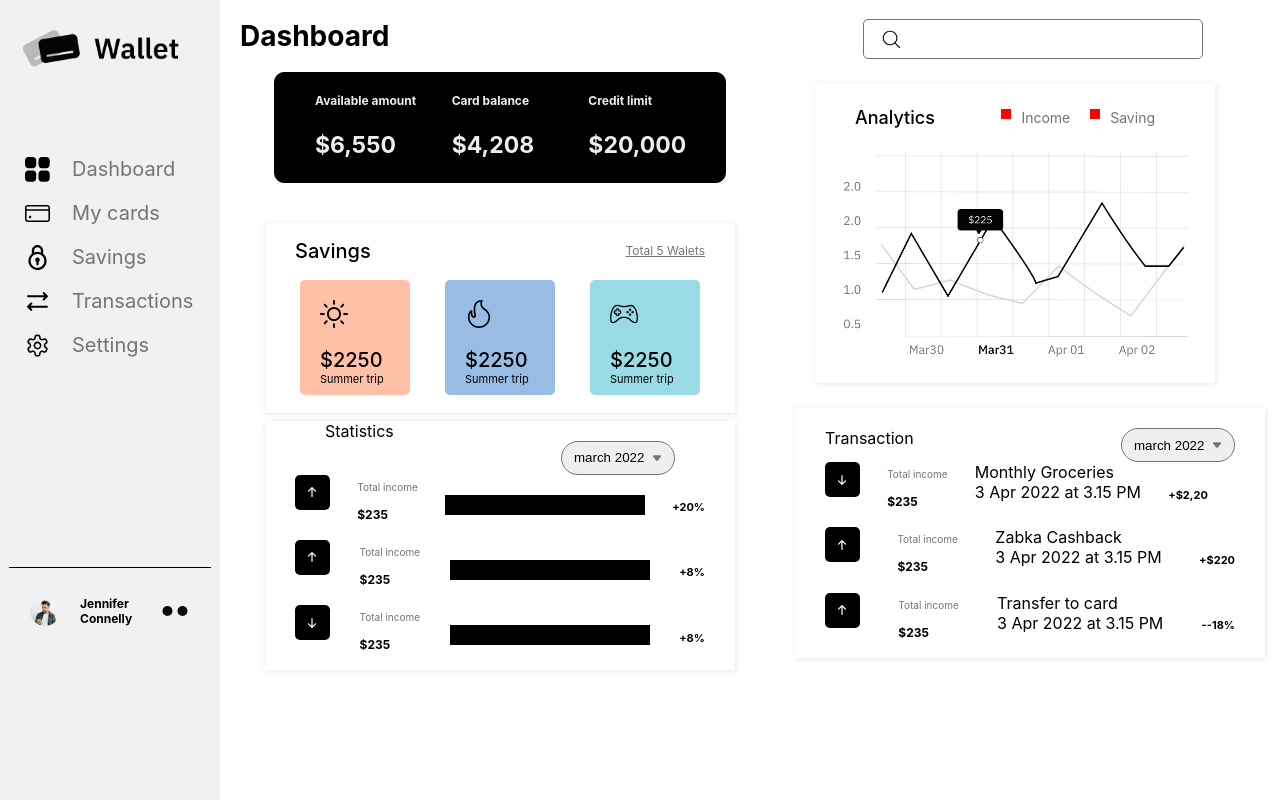
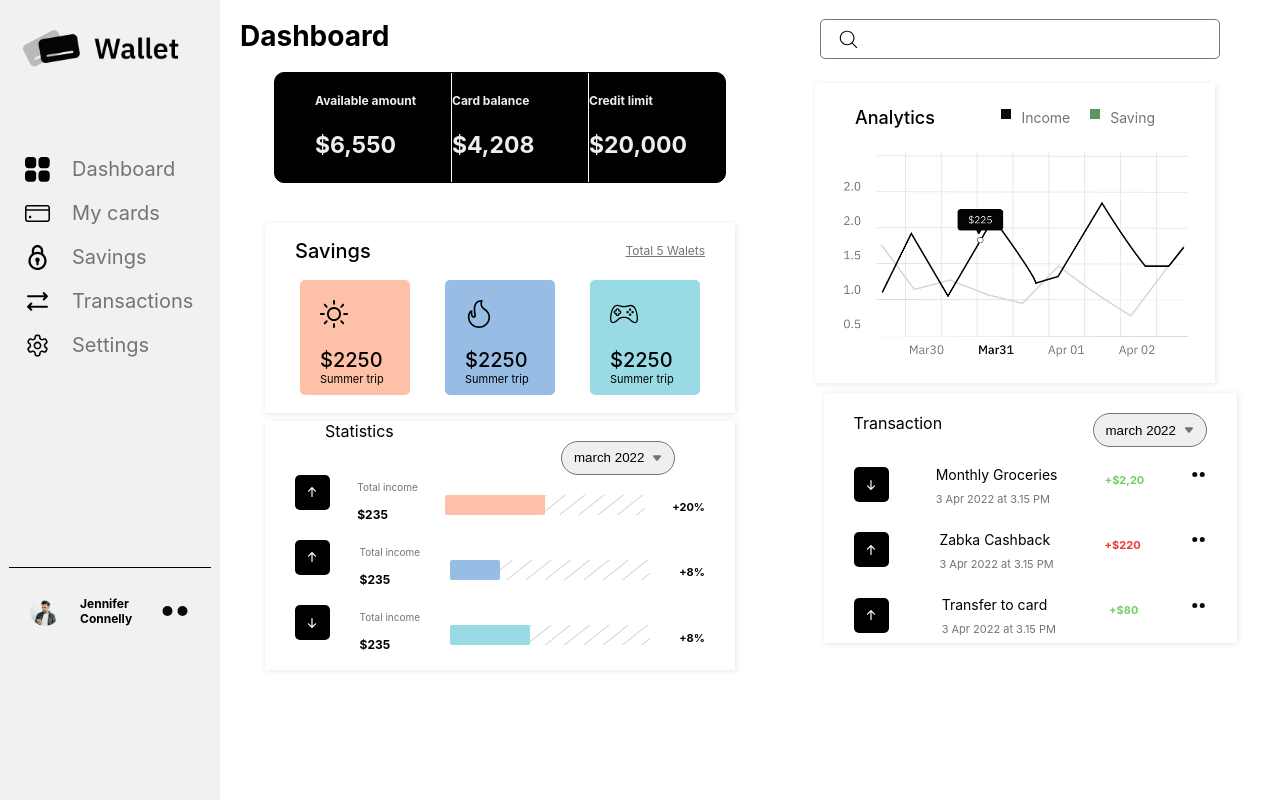
Before and after one commit to Keerthanakmaneksha/wallet, a React (Create React App) app: page / in a window 1280 px wide. Built offline with nearby package versions, Linux system fonts and the light colour scheme.

Commit message:
twelve commit

```diff
--- a/src/components/screens/Graph/Graph.js
+++ b/src/components/screens/Graph/Graph.js
@@ -6,6 +6,8 @@ import Graphh from "../../../assets/images/graph.png"
 import Down from "../../../assets/images/down.svg"
 import Uparrow from "../../../assets/images/uparrow.svg"
 import Downarrow from "../../../assets/images/downarrow.svg"
+import Dott from "../../../assets/images/dot.svg"
+
 
 function Graph() {
 
@@ -22,7 +24,6 @@ function Graph() {
                   {  isActive ? (<img src={Search} sizes={16} alt="" />  ):(
                     <img src={Search} size={22} alt="" />
                     )}
-
             </SearchIconButton>
             <SearchInput />
         </SearchContainer>
@@ -31,11 +32,11 @@ function Graph() {
                 <ChartHeading>Analytics</ChartHeading>
                 <Right>
                     <RightItem>
-                        <ColorBox></ColorBox>
+                        <ColorBoxBlack></ColorBoxBlack>
                         <Attribute>Income</Attribute>
                     </RightItem>
                     <RightItem>
-                        <ColorBox></ColorBox>
+                        <ColorBoxGreen></ColorBoxGreen>
                         <Attribute>Saving</Attribute>
                     </RightItem>
                 </Right>
@@ -64,17 +65,13 @@ function Graph() {
                                 <img src={Downarrow} alt="" />
                             </ArrowIconTransaction>
                         </Box>
-                        <Income>
-                            <LabelTransaction>Total income </LabelTransaction>
-                            <IncomAmount>$235</IncomAmount>
-                        </Income>
                         <TimeChange>
                             <TransactionName>Monthly Groceries</TransactionName>
                             <DateLabel>3 Apr 2022 at 3.15 PM</DateLabel>
                         </TimeChange>
                         <Percentage>+$2,20</Percentage>
                         <Dot>
-                            <img src="" alt="" />
+                            <img src={Dott} alt="" />
                         </Dot>
                     </TransactionItem>
                     <TransactionItem>
@@ -83,15 +80,14 @@ function Graph() {
                                 <img src={Uparrow} alt="" />
                             </ArrowIconTransaction>
                         </Box>
-                        <Income>
-                            <LabelTransaction>Total income </LabelTransaction>
-                            <IncomAmount>$235</IncomAmount>
-                        </Income>
                         <TimeChange>
                             <TransactionName>Zabka Cashback</TransactionName>
                             <DateLabel>3 Apr 2022 at 3.15 PM</DateLabel>
                         </TimeChange>
-                        <Percentage>+$220</Percentage>
+                        <PercentageRed>+$220</PercentageRed>
+                        <Dot>
+                            <img src={Dott} alt="" />
+                        </Dot>
                     </TransactionItem>
                     <TransactionItem>
                         <Box>
@@ -99,15 +95,14 @@ function Graph() {
                                 <img src={Uparrow} alt="" />
                             </ArrowIconTransaction>
                         </Box>
-                        <Income>
-                            <LabelTransaction>Total income </LabelTransaction>
-                            <IncomAmount>$235</IncomAmount>
-                        </Income>
                         <TimeChange>
                             <TransactionName>Transfer to card</TransactionName>
                             <DateLabel>3 Apr 2022 at 3.15 PM</DateLabel>
                         </TimeChange>
-                        <Percentage>--18%</Percentage>
+                        <Percentage>+$80</Percentage>
+                        <Dot>
+                            <img src={Dott} alt="" />
+                        </Dot>
                     </TransactionItem>
                 </BottomContainerTransaction>
             </TransactionContainer>
@@ -121,7 +116,7 @@ const GraphContainer = styled.div`
 `;
 const SearchContainer = styled.div`
     position: relative;
-    width: ${(props) => (props.isSearching ? 360 : 340)}px;
+    width: ${(props) => (props.isSearching ? 360 : 320)}px;
     height: 48px;
     border-radius: 5px;
     display: flex;
@@ -129,7 +124,8 @@ const SearchContainer = styled.div`
     justify-content: space-between;
     padding-left: 5px;
     transition: all 0.3s ease;
-    margin: 0 auto;
+    width: 400px;
+    margin-left: 20px;
 `;
 const SearchIconButton = styled.button`
     width: 33px;
@@ -183,10 +179,16 @@ const RightItem = styled.div`
     justify-content: space-between;
     align-content: center;
 `;
-const ColorBox = styled.div`
+const ColorBoxBlack = styled.div`
     width: 10px;
     height: 10px;
-    background: red;
+    background: #0c0a0b;
+    margin-right: 10px;
+`;
+const ColorBoxGreen = styled.div`
+    width: 10px;
+    height: 10px;
+    background: #5a9562;
     margin-right: 10px;
 `;
 const Attribute = styled.span`
@@ -206,8 +208,8 @@ const ChartImageContainer = styled.div`
     }
 `;
 const Transaction = styled.div`
-    width: 470px;
-    margin: 25px auto;
+    width: 413px;
+    margin: 10px auto;
     box-shadow: 1px 1px 6px rgba(0,0,0,0.1);
 `;
 const TransactionContainer = styled.div`
@@ -256,6 +258,7 @@ const Box = styled.div`
     justify-content: center;
     align-items: center;
     border-radius: 5px;
+    margin-top: 20px;
 `;
 const ArrowIconTransaction = styled.div`
       width: 11px;
@@ -264,30 +267,37 @@ const ArrowIconTransaction = styled.div`
         width: 10px;
     }
 `;
-const Income = styled.div``;
-const LabelTransaction = styled.span`
-    font-size: 10px;
-    color: #747474;
-`;
-const IncomAmount = styled.h3`
-    font-size: 12px;
-`;
+
 const TimeChange = styled.div`
 
 `;
-const TransactionName = styled.div`
-
+const TransactionName = styled.h4`
+   font-size: 14px;
+   color:#000 ;
+   font-weight: 400;
+   margin-bottom: 4PX;
 `;
-const DateLabel = styled.div`
-
+const DateLabel = styled.span`
+    font-size: 11px;
+    color:#747474 ;
 `;
 const Dot = styled.div`
-
+    width: 15px;
+    margin-top: 20px;
+    img {
+        display: block;
+        width: 100%;
+    }
 `;
 
 const Percentage = styled.h6`
     font-size: 11px;
-    color: #000;
+    color: #75cd68;
+`;
+const PercentageRed = styled.h6`
+    font-size: 11px;
+    color: #e83737;
 `;
 
+
 export default Graph
--- a/src/components/screens/MainDash/MainDash.js
+++ b/src/components/screens/MainDash/MainDash.js
@@ -7,6 +7,7 @@ import Game from "../../../assets/images/game.svg"
 import Down from "../../../assets/images/down.svg"
 import Uparrow from "../../../assets/images/uparrow.svg"
 import Downarrow from "../../../assets/images/downarrow.svg"
+import Bargraph from "../../../assets/images/graph1.png"
 
 
 function MainDash() {
@@ -84,7 +85,7 @@ function MainDash() {
                             <IncomAmount>$235</IncomAmount>
                         </Income>
                         <Change>
-                            <Variation></Variation>
+                            <VariationBlue></VariationBlue>
                         </Change>
                         <Percentage>+20%</Percentage>
                     </StaticItem>
@@ -99,7 +100,7 @@ function MainDash() {
                             <IncomAmount>$235</IncomAmount>
                         </Income>
                         <Change>
-                            <Variation></Variation>
+                            <VariationAqua></VariationAqua>
                         </Change>
                         <Percentage>+8%</Percentage>
                     </StaticItem>
@@ -114,7 +115,7 @@ function MainDash() {
                             <IncomAmount>$235</IncomAmount>
                         </Income>
                         <Change>
-                            <Variation></Variation>
+                            <VariationPeach></VariationPeach>
                         </Change>
                         <Percentage>+8%</Percentage>
                     </StaticItem>
@@ -146,6 +147,11 @@ const CardContainer = styled.ul`
 const CardItem = styled.li`
     list-style: none;
     width: 35%;
+    margin: 0 auto;
+    border-right: 1px solid #fff;
+    :last-child {
+        border-right: none;
+    }
 `;
 const Label = styled.h5`
     color: #eeeeee;
@@ -287,14 +293,28 @@ const IncomAmount = styled.h3`
     font-size: 12px;
 `;
 const Change = styled.div`
-    background: #000;
     width: 200px;
     height: 20px;
     margin-top: 20px;
+    background-image:url(${Bargraph});
 `;
-const Variation = styled.div`
-    background: #000;
-    width: 200px;
+const VariationBlue = styled.div`
+    background-color:  #FEC0A7;
+    width: 100px;
+    height: 20px;
+    border-radius: 2px;
+`;
+const VariationAqua = styled.div`
+    background-color: #98BDE5;
+    width: 50px;
+    height: 20px;
+    border-radius: 2px;
+`;
+const VariationPeach = styled.div`
+    background-color: #98DBE5;
+    width: 80px;
+    height: 20px;
+    border-radius: 2px;
 `;
 const Percentage = styled.h6`
     font-size: 11px;
```
